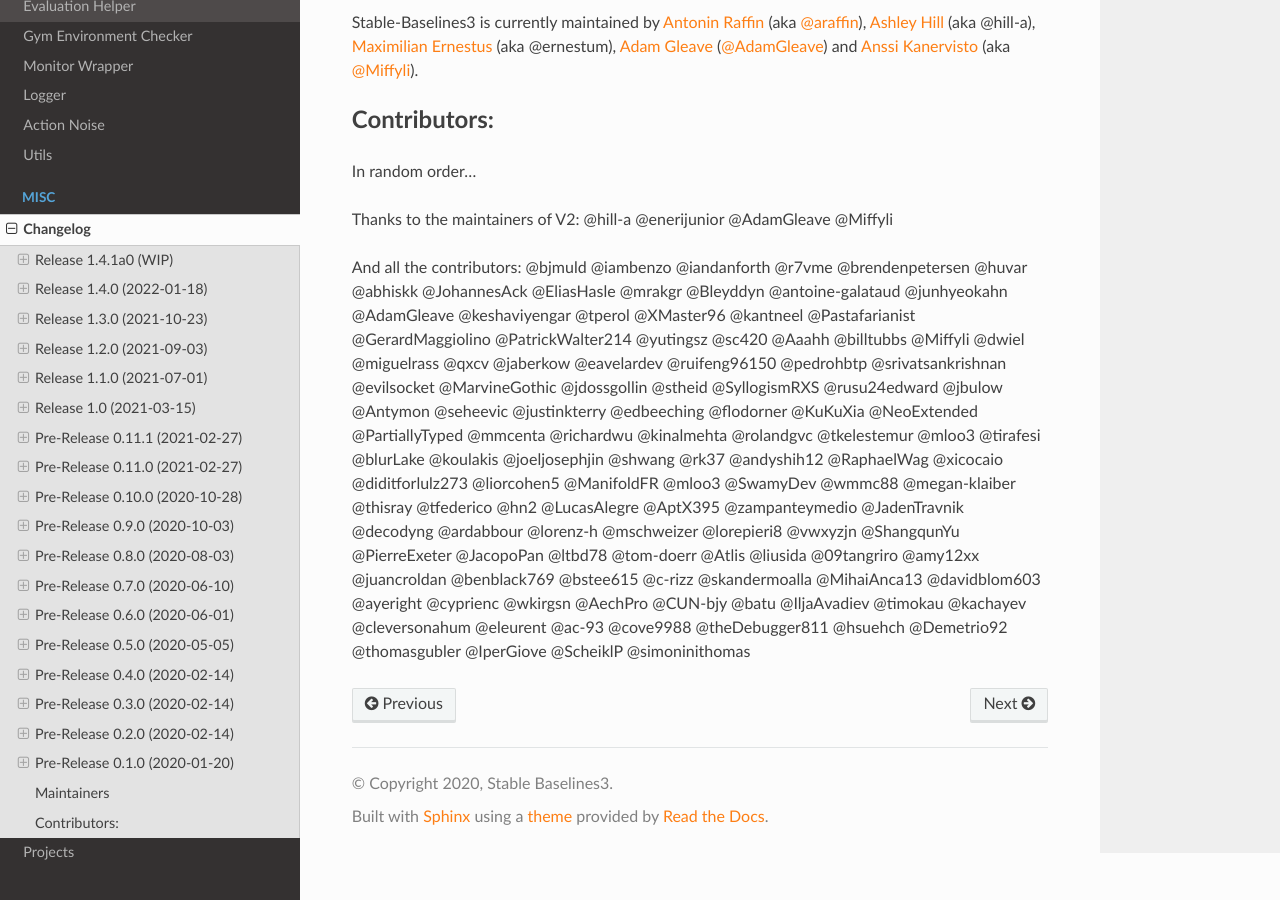
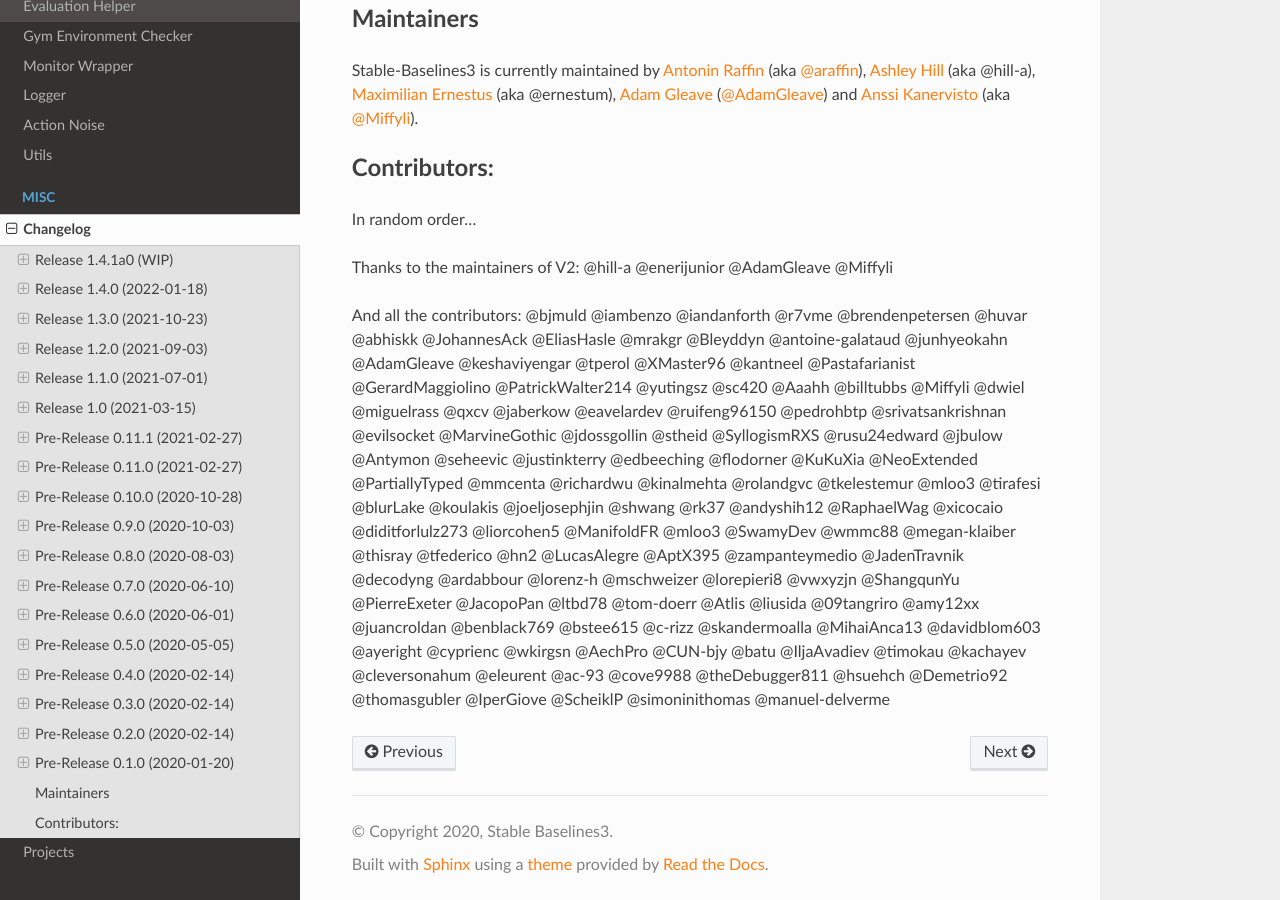
Before and after one commit to DLR-RM/stable-baselines3, a Sphinx documentation site: the page built from docs/misc/changelog.rst, in a window 1280 px wide and 900 px high, scrolled down 21196 px. Built offline with Sphinx 7.4.7 and the Read the Docs theme 2.0.0, drawn with Linux system fonts in a browser that asks for light colours; some of the changed text lies outside the part shown.

Commit message:
Updated changelog.rst

```diff
--- a/docs/misc/changelog.rst
+++ b/docs/misc/changelog.rst
@@ -14,6 +14,7 @@
 
 New Features:
 ^^^^^^^^^^^^^
+- NatureCNN is now the default image extractor rather than hardcoded. (@manuel-delverme)
 
 SB3-Contrib
 ^^^^^^^^^^^
@@ -909,4 +910,4 @@
 @benblack769 @bstee615 @c-rizz @skandermoalla @MihaiAnca13 @davidblom603 @ayeright @cyprienc
 @wkirgsn @AechPro @CUN-bjy @batu @IljaAvadiev @timokau @kachayev @cleversonahum
 @eleurent @ac-93 @cove9988 @theDebugger811 @hsuehch @Demetrio92 @thomasgubler @IperGiove @ScheiklP
-@simoninithomas
+@simoninithomas @manuel-delverme
```
